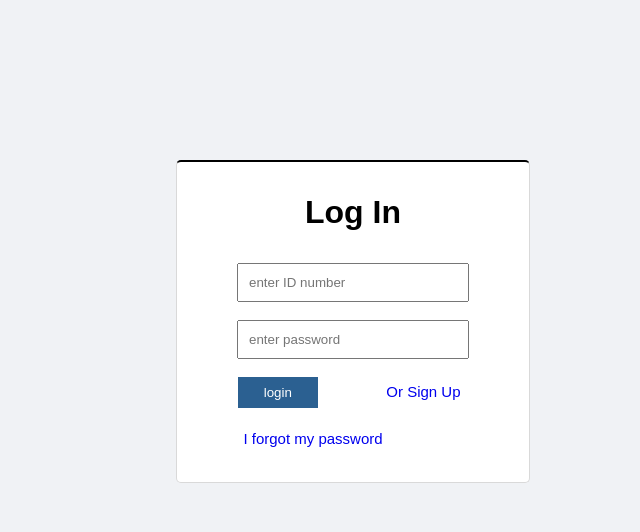
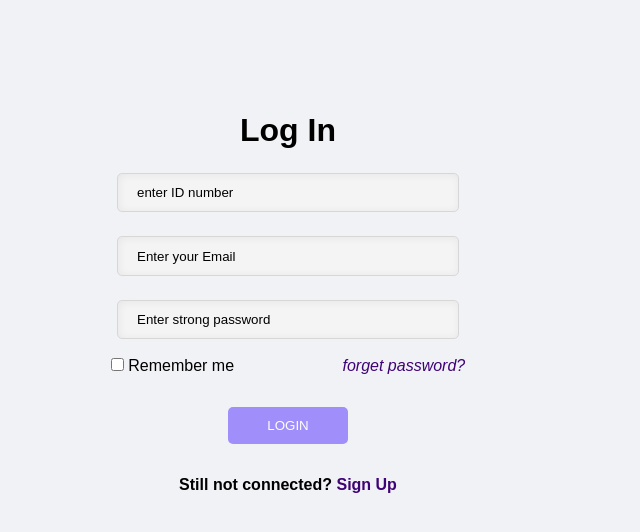
Before and after one commit to Elliotjere/CHUO, a PHP site: page /loginhtml.php in a window 1280 px wide. Shown: the top 532 px of the page, without its empty margins (352-992 px from the left). Run offline with PHP 8.4, Linux system fonts and the light colour scheme.

Commit message:
web updated

```diff
--- a/login.css
+++ b/login.css
@@ -8,100 +8,68 @@ body{
     font-family: sans-serif;
 }
 
-.login-tab{
+#loginform{
+    margin-top: 6rem;
+}
+
+.bigbox{
     position: relative;
     text-align: center;
-    border: 1px solid #d9d9d9;
-    height: 20rem;
-    width: 22rem;
-    margin-left: 33rem;
-    margin-top: 10rem;
-    background-color: #ffffff;
-    border-radius: 5px;
-    border-top:2px solid black;
+    margin: 20px;
+    padding: 16px;
+    color: #000;
 }
 
-.login-tab h1{
-    margin-top: 2rem;
+.btn{
+   background-color: #2f00ff75;
+   color: white;
+   padding: 10px 5px;
+   border-radius: 5px;
+   cursor: pointer;
+   width: 10%;
+   text-align: center;
+   text-decoration: none;
+   margin: 2rem;
+   border: 1px solid transparent;
+   opacity: 0.9;
 }
-#loginform{
+
+.btn:hover{
+    opacity: 10;
+}
+
+input[type=text] , input[type=password]{
+   background-color:    #f5f5f5ce;
+   border: 1px solid #d7d7d7;
+   box-shadow: inset 1px 1px 8px rgb(0 0 0 / 6%);
+   color: #000;
+   width: 25%;
+   padding: 0.7rem 1.2rem;
+   border-radius: 5px;
+   margin-top: 1.5rem;
+}
+
+::placeholder{
+color: #000;
+}
+
+.cofirm{
+    position: relative;
+    display: inline;
+    margin-bottom: 4rem
+}
+
+#label{
+    position: relative;
+    margin-right:6.5rem;
     margin-top: 2rem;
 }
 
-#id-num{
-    padding: 10px;
-    width: 13rem;
+#forgetpsw{
+    font-style: italic;
 }
 
-#pass{
-    padding: 10px;
-    width: 13rem;
+a{
+    text-decoration: none;
+    color: #3e0375;
 }
-
-#loginbtn button{
-    position: relative;
-    padding: 7px;
-    width: 5rem;
-    background-color: #2b6091;
-    border: 1px solid transparent;
-    color: #ffffff;
-    cursor: pointer;
-    float: left;
-    margin-left: 3.8rem;
-}
-
-#forgetlink{
-    position: relative;
-    text-decoration: none;
-    margin-top: 0.7rem;
-    margin-right: 2.5rem;
-    font-size: 15px;
-
-}
-
-.orcenter::after{
-    content: "";
-    position: absolute;
-    left: 0;
-    width: 35%;
-    height: 2px;
-    background-color: #dbdbdb;
-    margin-left: 28px;
-    margin-top: 10px;
-}
-
-.orcenter::before{
-    content: "";
-    position: absolute;
-    right: 0;
-    width: 35%;
-    height: 2px;
-    background-color: #dbdbdb;
-    margin-right: 28px;
-    margin-top: 10px;
-}
-
-#or-content{
-    margin-top: 1rem;
-}
-
-#goggle{
-    position: relative;
-    background-color: #fff;
-    color: #666;
-    cursor: pointer;
-    margin-top: 25px;
-    text-decoration: none;
-}
-
-#goggle-btn ,a{
-    position: relative;
-    padding: 5px;
-    text-decoration: none;
-}
-
-#signUP{
-    position: relative;
-    font-size: 15px;
-    padding-top: 0.4rem;
-}
--- a/loginhtml.php
+++ b/loginhtml.php
@@ -8,31 +8,35 @@
 	<title>login page</title>
 </head>
 <body>
-	<div class="login-tab">
-		<h1>Log In</h1>
-		<form action = "login.php" method = "post" id = "loginform">
-		<div>
-			<input type="text" name="idnumber" placeholder="enter ID number" id="id-num">
-			<br><br>
-		</div>
-		<input type="password" name="pwd" placeholder="enter password" id="pass">
-		<br><br>
-		<div id="loginbtn"><button name = "login">login</button>
-		<div id="signUP">
-			<a href="registration.php">Or Sign Up</a>
-		</div>
-		</div>
-		<br>
-		<div id="forgetlink"><a href="#" id="forgetlink">I forgot my password</a></div> <br><br>
-		<!-- <?php
+
+<form action="login.php" method="post" id="loginform" class="bigbox">
+	<div class="content-box">
+            <h1>Log In</h1>
+
+            <input type="text" name="idnumber" placeholder="enter ID number" required><br>
+
+
+            <input type="text" placeholder="Enter your Email" name="Email" required><br>
+
+
+            <input type="password" placeholder="Enter strong password" name="password" required><br><br>
+
+			<div class="cofirm">
+				<input type="checkbox" id="confirm" name="confirm" value="tick">
+				<label for=confirm id="label">Remember me </label>
+				<a href="#" id="forgetpsw" > forget password?</a><br>
+			</div>
+
+           <button class="btn"  type="submit" value="submited" name = "login_submit">LOGIN </button>
+            <h4>Still not connected? <a href="registration.php" target="_blank" style="text-decoration: none;">Sign Up</a></h4>
+			<script>
+		<?php
 			if (isset($_SESSION['login'])) {
-			 	echo "<label for = 'loginform' style = 'color:red'>*invalid ID or password*</label>";
+			 	echo "<label for = 'loginform' style = 'color:red'>*invalid ID or password</label>";
 			}
-		 ?> -->
-		<!-- <p>or <a href="registration.php">create account</a></p> -->
-		<!-- <div id="or-content"><p class="orcenter">or</p></div>
-		<div id="goggle"><button name = "login" id="google-btn"><a href="https://accounts.google.com/o/oauth2/auth/oauthchooseaccount?client_id=689286984790-d8pi01ip72qttb4mugpli1bs2htc76g7.apps.googleusercontent.com&redirect_uri=https%3A%2F%2Fdashboard.ngrok.com%2Flogin%2Fgoogle%2Fauthorize&response_type=code&scope=email&state=yPcylBKFGBAU0ej9SORDaJEtC8GFe9VEq70ooWRGeXI&flowName=GeneralOAuthFlow">Login with Goggle</a></button></div> -->
-	    </form><br>
+		 ?>
+	</script>
 	</div>
+</form>
 </body>
 </html>
```
Also changed, not shown: registration.css (added, +57 -0 lines), registration.php (+17 -11 lines).
